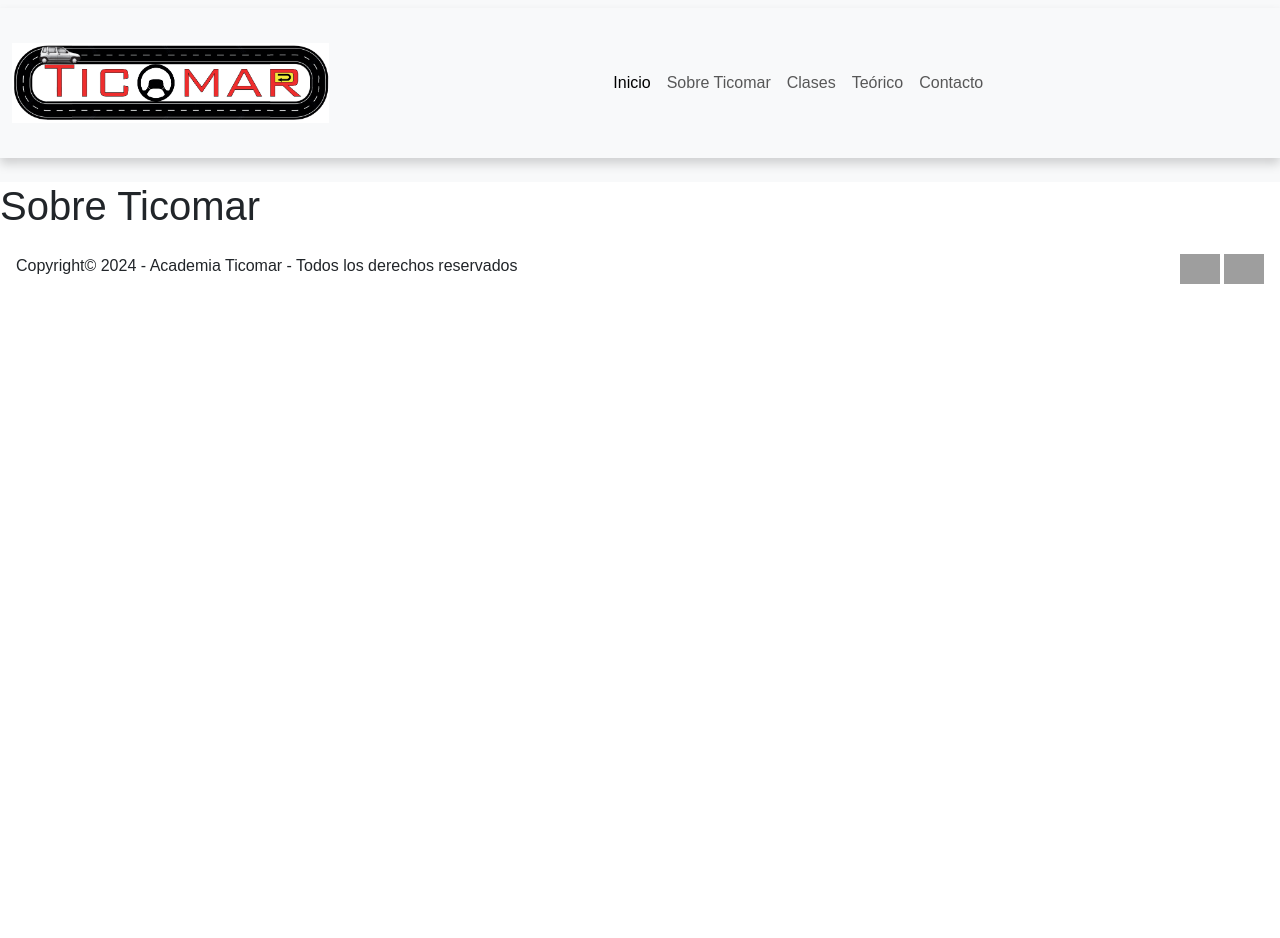
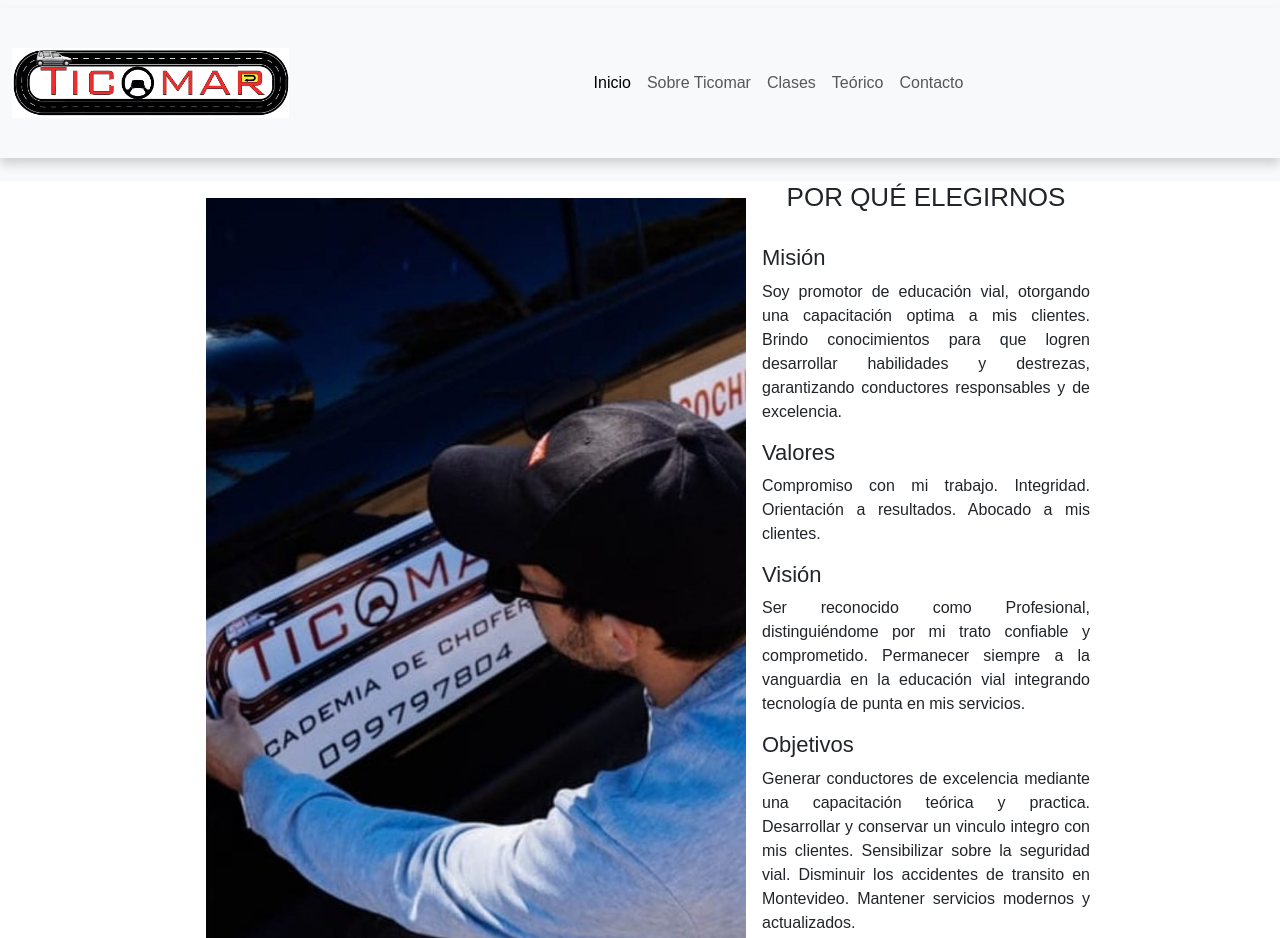
Before and after one commit to favalemelisa/preentrega-02-melisafavale, a plain HTML site: page pages/sobreticomar.html in a window 1280 px wide. Shown: the top 938 px of the page. Before the commit the page ends 800 px from the top, so only its background shows below. Drawn offline with nearby package versions, Linux system fonts and the light colour scheme; grey boxes are pictures that could not be loaded.

Commit message:
agregué contenido sobre ticomar, sigo en lucha con grilla XD

```diff
--- a/css/style.css
+++ b/css/style.css
@@ -5,7 +5,7 @@
 }
 
 .logoticomar {
-    height: 80px;
+    height: 70px;
 }
 
 .collapse {
@@ -34,7 +34,7 @@
 }
 
 .titulos {
-    font-size: 40px;
+    font-size: 30px;
     text-align: center;
 }
 
@@ -64,7 +64,7 @@ footer {
 }
 
 .info-clases {
-    font-size: 30px;
+    font-size: 22px;
     text-align: justify;
 }
 
@@ -84,7 +84,12 @@ footer {
   .div-promo0 { grid-area: div-promo0; }
 
   .img-promos{
-    height: 80%;
+    width: 300px;
+    margin: 16px;
+  }
+
+  .img-clases{
+    width: 100%;
   }
 
   .formulario-contacto{
@@ -111,3 +116,31 @@ text-align: center;
     font-size: 20px;
     text-align: center;
   }
+
+  .main-sobre-ticomar{
+    width: 900px;
+    margin: auto;
+    display: flex;
+    flex-direction: row;
+  }
+
+ h1{
+    text-align: center;
+  }
+
+  .main-sobre-ticomar img{
+    margin: 16px;
+    width: 60%;
+  }
+
+  .titulo-sobre-ticomar{
+    font-size: 26px;
+  }
+
+  .subtitulo-sobre-ticomar{
+    font-size: 22px;
+  }
+
+  .texto-sobre-ticomar{
+    text-align: justify;
+  }
--- a/pages/sobreticomar.html
+++ b/pages/sobreticomar.html
@@ -42,8 +42,32 @@
         </div>
     </nav>
 
-    <main>
-        <h1>Sobre Ticomar</h1>
+    <main class="main-sobre-ticomar">
+        <img src="../resources/sobre-ticomar.jpg" alt="">
+        <div-info-academia>
+            <h1 class="titulo-sobre-ticomar">POR QUÉ ELEGIRNOS</h1>
+            <br>
+            <h2 class="subtitulo-sobre-ticomar">Misión</h2>
+            <p class="texto-sobre-ticomar">Soy promotor de educación vial, otorgando una capacitación optima a mis
+                clientes. Brindo conocimientos
+                para que logren desarrollar habilidades y destrezas, garantizando conductores responsables y de
+                excelencia.</p>
+
+            <h2 class="subtitulo-sobre-ticomar">Valores</h2>
+            <p class="texto-sobre-ticomar">Compromiso con mi trabajo. Integridad. Orientación a resultados. Abocado a
+                mis clientes.</p>
+
+            <h2 class="subtitulo-sobre-ticomar">Visión</h2>
+            <p class="texto-sobre-ticomar">Ser reconocido como Profesional, distinguiéndome por mi trato confiable y
+                comprometido. Permanecer
+                siempre a la vanguardia en la educación vial integrando tecnología de punta en mis servicios.</p>
+
+            <h2 class="subtitulo-sobre-ticomar">Objetivos</h2>
+            <p class="texto-sobre-ticomar">Generar conductores de excelencia mediante una capacitación teórica y
+                practica. Desarrollar y conservar un vinculo integro con mis clientes. Sensibilizar sobre la seguridad
+                vial. Disminuir los accidentes de transito en Montevideo. Mantener servicios modernos y actualizados.
+            </p>
+            </div>
     </main>
 
     <footer>
```
Also changed, not shown: pages/clases.html (+2 -2 lines), resources/clases-practicas.jpg, resources/sobre-ticomar.jpg (added).
